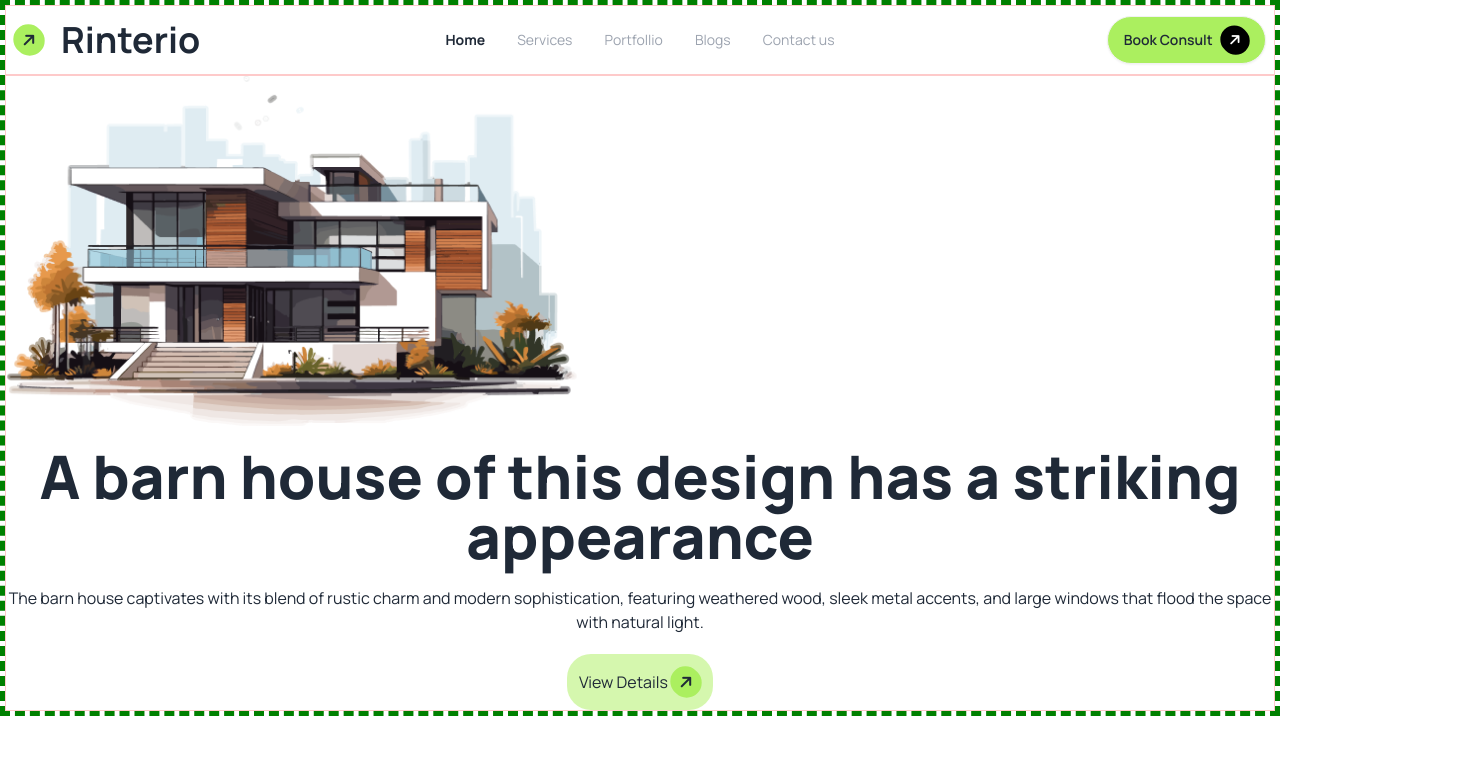
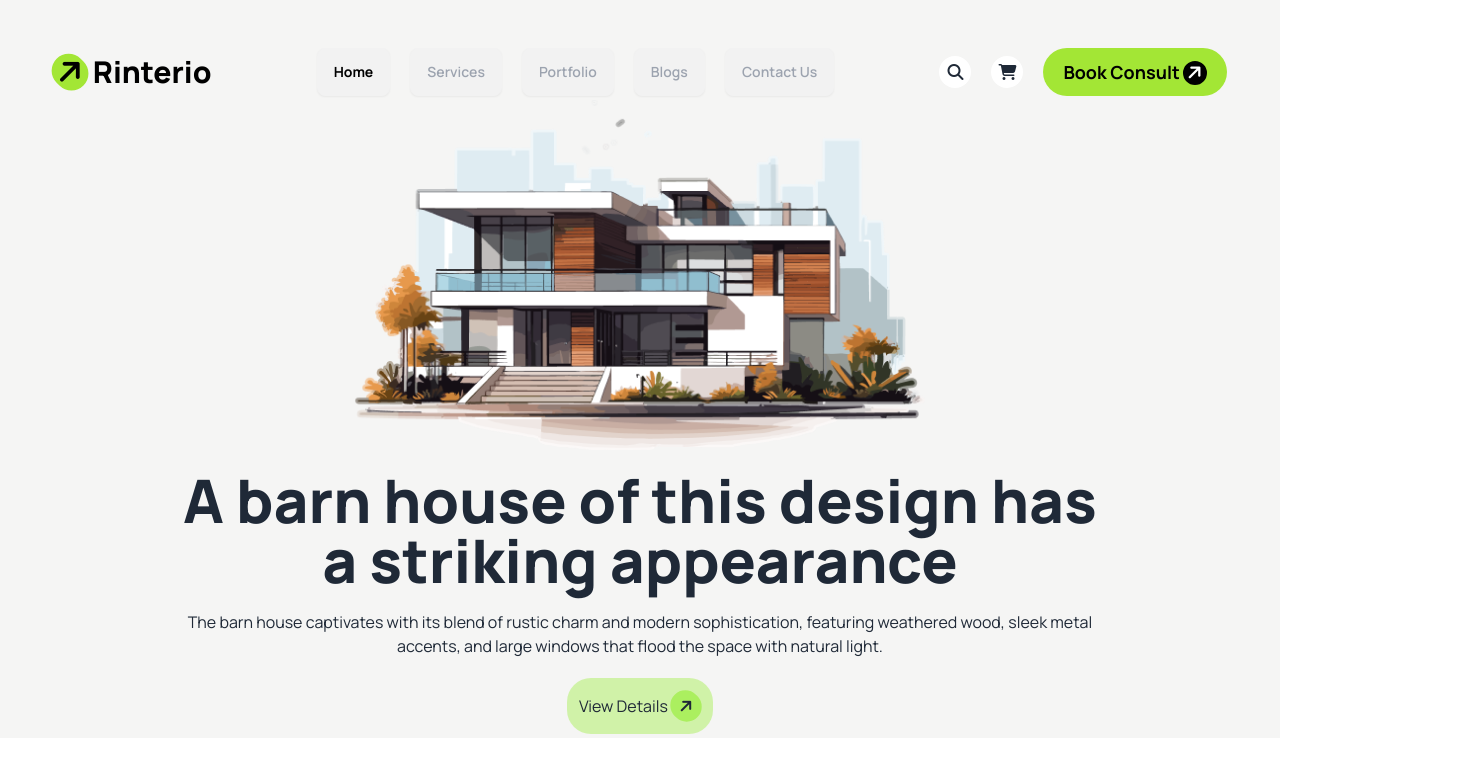
Before and after one commit to Tarannum-Raisha/Assignment-03, a plain HTML site: page index.html in a window 1280 px wide. Shown: the whole page, 1469 px wide, since content can reach past the window. Drawn offline with nearby package versions, Linux system fonts and the light colour scheme.

Commit message:
added header part

```diff
--- a/ass.css
+++ /dev/null
@@ -1,2 +0,0 @@
-* { border: 1px solid red;}
-body { border: 5px dashed green;}
--- a/index.html
+++ b/index.html
@@ -5,7 +5,7 @@
   <meta charset="UTF-8">
   <meta name="viewport" content="width=device-width, initial-scale=1.0">
   <title>HOUSE DESIGN </title>
-  <link rel="stylesheet" href="./ass.css">
+
   <!-- Google font -->
   <link rel="preconnect" href="https://fonts.googleapis.com">
   <link rel="preconnect" href="https://fonts.gstatic.com" crossorigin>
@@ -17,10 +17,7 @@
   <!--  DaisyUi CND -->
   <link href="https://cdn.jsdelivr.net/npm/daisyui@4.12.13/dist/full.min.css" rel="stylesheet" type="text/css" />
   <script src="https://cdn.tailwindcss.com"></script>
-  <style>
-
-
-    .manrope-font {
+  <style> .manrope-font {
       font-family: "Manrope", sans-serif;
       font-optical-sizing: auto;
       font-style: normal;
@@ -43,49 +40,45 @@
 
 </head>
 
-<body class="manrope-font">
+<body class="manrope-font bg-stone-100">
   <header class="">
-    <div class="navbar bg-base-100 border border-red-200">
-      <div class="navbar-start">
+   <nav class="flex mg:justify-evenly justify-around items-center pt-12">
+ <div>
+ <h3 class="font-extrabold text-black text-3xl">
+ <i
+  class="fa-solid fa-arrow-right text-black bg-lime-400 p-1 -rotate-45 rounded-full content-center text-center"></i>
+  Rinterio
+ </h3>
+ </div>
+ <div class="justify-evenly gap-5 hidden lg:flex">
+ <button class="btn text-black font-bold">Home</button>
+  <button class="btn text-gray-400">Services </button>
+  <button class="btn text-gray-400">Portfolio</button>
+  <button class="btn  text-gray-400">Blogs </button>
+  <button class="btn text-gray-400">Contact Us</button>
+ </div>
+ <div class="hidden lg:flex items-center">
+  <i class="fa-solid fa-magnifying-glass h-8 w-8 rounded-full bg-white content-center text-center"></i>
 
-        <i class="fa-solid fa-arrow-right bg-btn-color p-2 rounded-3xl -rotate-45"></i>
-        <a class="btn btn-ghost font-bold text-4xl">Rinterio</a>
-      </div>
-      <div class="navbar-center hidden lg:flex">
-        <ul class="menu menu-horizontal px-1">
-          <li><a class="font-bold"> Home</a></li>
-          <li><a class="text-gray-400">Services </a></li>
-          <li><a class="text-gray-400"> Portfollio</a></li>
-          <li><a class="text-gray-400">Blogs </a></li>
-          <li><a class="text-gray-400"> Contact us</a></li>
-        </ul>
-      </div>
-      <div class="navbar-end">
-        <a class="btn bg-btn-color rounded-3xl">Book Consult
-          <i class="fa-solid fa-arrow-right bg-black text-white p-2 rounded-3xl -rotate-45"></i>
-        </a>
-        <div class="dropdown">
-          <div tabindex="0" role="button" class="btn btn-ghost lg:hidden">
-            <svg xmlns="http://www.w3.org/2000/svg" class="h-5 w-5" fill="none" viewBox="0 0 24 24"
-              stroke="currentColor">
-              <path stroke-linecap="round" stroke-linejoin="round" stroke-width="2" d="M4 6h16M4 12h8m-8 6h16" />
-            </svg>
-          </div>
-          <ul tabindex="0" class="menu menu-sm dropdown-content bg-base-100 rounded-box z-[1] mt-3 w-52 p-2 shadow">
-            <li><a> Home</a></li>
-            <li><a>Services </a></li>
-            <li><a> Portfollio</a></li>
-            <li><a>Blogs </a></li>
-            <li><a> Contact us</a></li>
+  <i class="fa-solid fa-cart-shopping mx-5 h-8 w-8 rounded-full bg-white content-center text-center"></i>
+  <button class="text-lg text-black font-bold bg-lime-400 h-12 rounded-full px-5 py-2 ">
+    Book Consult <i
+      class="fa-solid fa-arrow-right text-white bg-black h-6 w-6 -rotate-45 rounded-full content-center text-center"></i>
+  </button>
+ </div>
+ <div class="lg:hidden">
+  <i class="fa-solid fa-bars bg-white h-8 w-8 rounded-full content-center text-center"></i>
+ </div>
+   </nav>
+    <!-- header banner section -->
 
-          </ul>
-        </div>
-      </div>
-    </div>
-    <div class="text-center space-y-5 border border-red-200">
+    <div class=" space-y-5 text-center sm:p-1">
+     <div class="flex justify-center">
       <img src="images/banner.png" alt="">
-      <h1 class="font-extrabold text-6xl">A barn house of this design has a striking appearance</h1>
-      <p>The barn house captivates with its blend of rustic charm and modern sophistication, featuring weathered wood, sleek metal accents, and large windows that flood the space with natural light.</p>
+     </div>
+      <h1 class="font-extrabold text-6xl">A barn house of this design has <br> a striking appearance</h1>
+      <p>The barn house captivates with its blend of rustic charm and modern sophistication, featuring weathered wood,
+        sleek metal <br> accents, and large windows that flood the space with natural light.</p>
       <button class="rounded-3xl bg-btn-light-color p-3">
         View Details
         <i class="fa-solid fa-arrow-right bg-btn-color p-2 rounded-3xl -rotate-45"></i>
```
